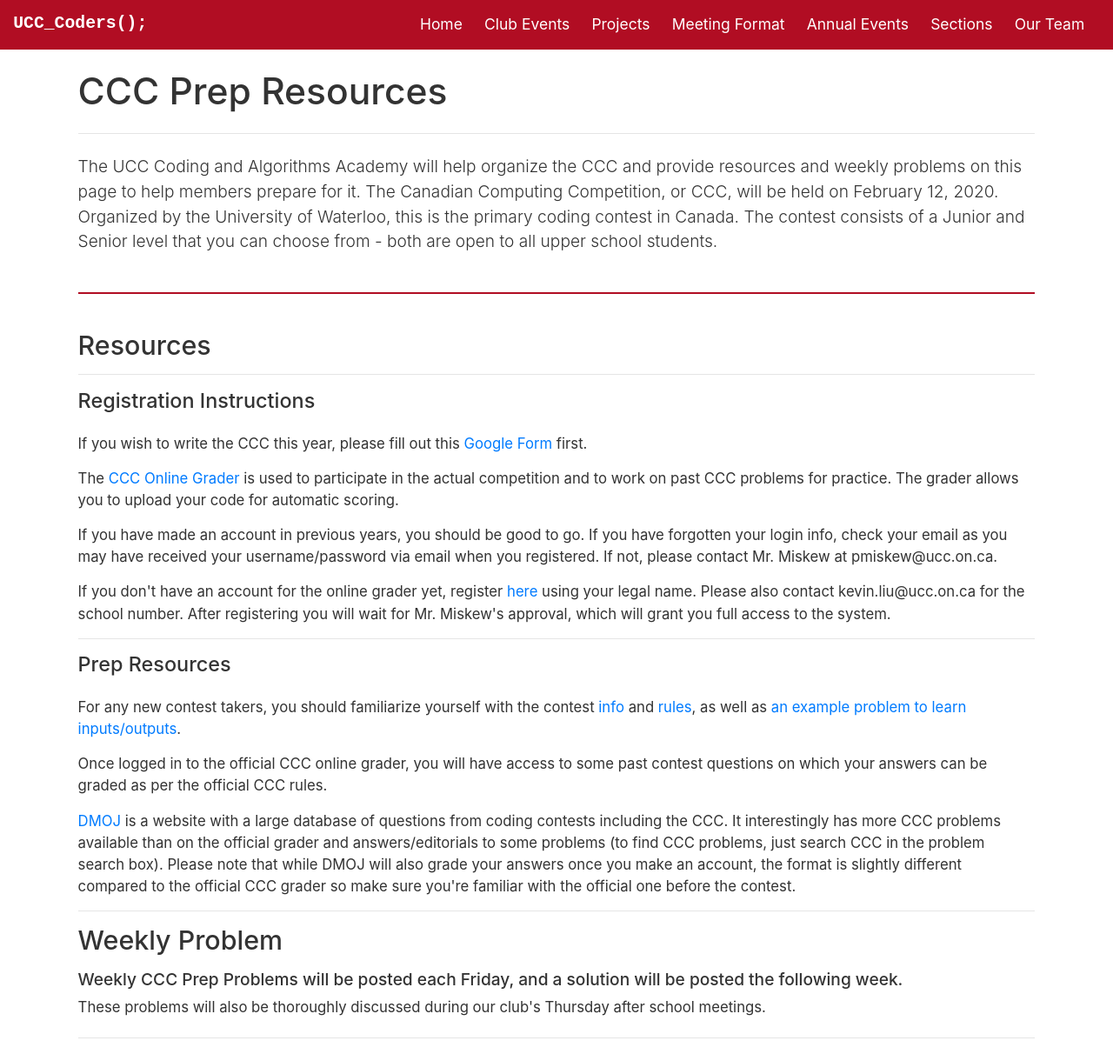
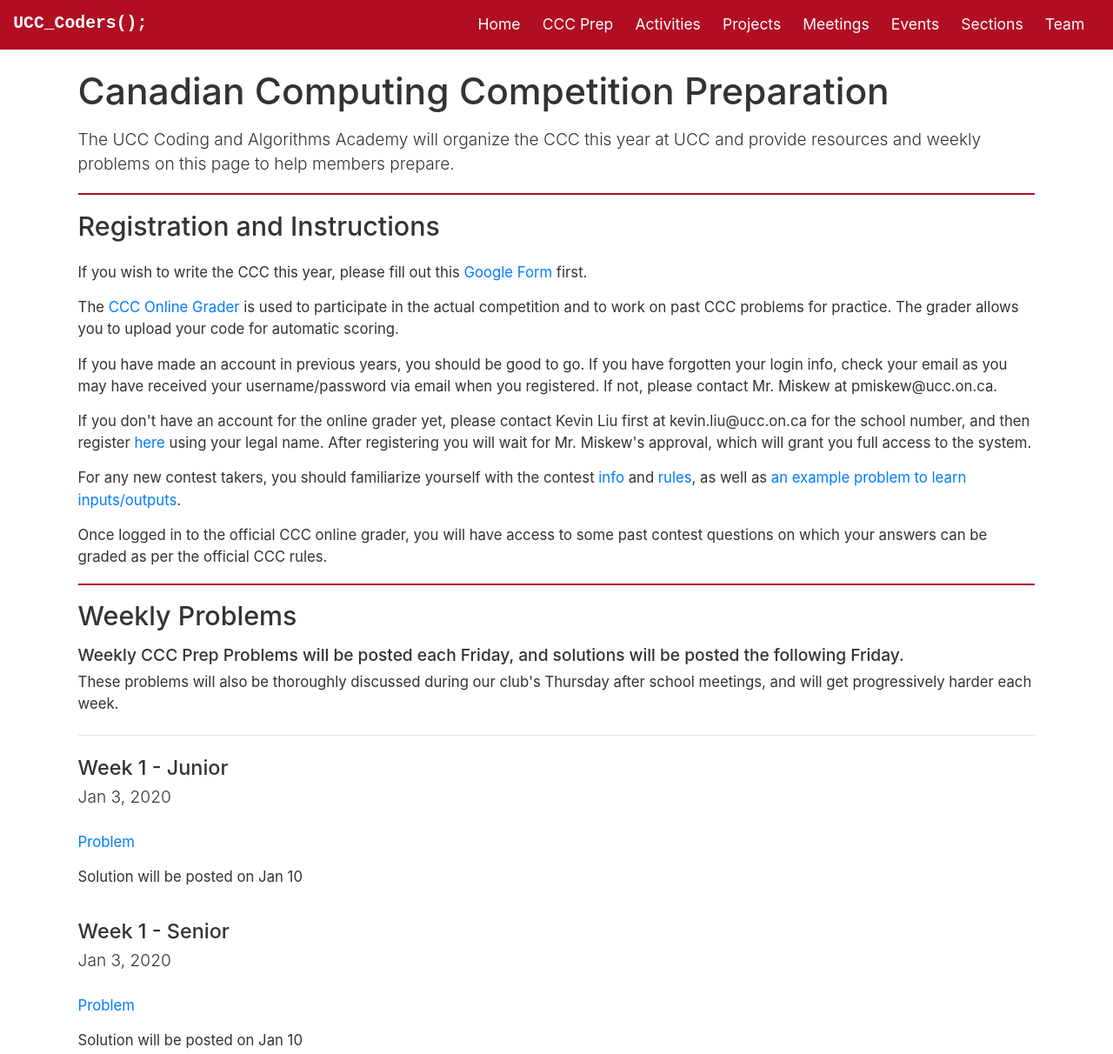
Before and after one commit to ucccoders/ucccoders.github.io, a plain HTML site: page ccc.html in a window 1280 px wide. Shown: the top 1212 px of the page at 87% size. Drawn offline with nearby package versions, Linux system fonts and the light colour scheme.

Commit message:
finalizing CCC prep page

```diff
--- a/ccc.html
+++ b/ccc.html
@@ -16,36 +16,40 @@
 
 
     <nav class="navbar fixed-top navbar-expand-lg navbar-dark " style = "background-color: #B10D23;">
-        <a class="navbar-brand code " href = ><b>UCC_Coders();</b></a>
+		<a class="navbar-brand code " href = "index.html"><b>UCC_Coders();</b></a>
 		<button class="navbar-toggler" type="button" data-toggle="collapse" data-target="#navbarNavDropdown" aria-controls="navbarNavDropdown" aria-expanded="false" aria-label="Toggle navigation">
 		  <span class="navbar-toggler-icon"></span>
 		</button>
 		<div class="collapse navbar-collapse" id="navbarNavDropdown">
 		  <ul class="navbar-nav ml-auto">
 			<li class="nav-item">
-              <a class="nav-link nav-disappear" href="index.html#">Home </a>
+			  <a class="nav-link nav-disappear" href="index.html">Home </a>
 			</li>
 			<li class="nav-item">
-              <a class="nav-link nav-disappear" href="index.html#events">Club Events</a>
+				<a class="nav-link nav-disappear" href="ccc.html">CCC Prep</a>
+			  </li>
+			<li class="nav-item">
+			  <a class="nav-link nav-disappear" href="index.html#events">Activities</a>
 			</li>
 			<li class="nav-item">
 			  <a class="nav-link nav-disappear" href="index.html#projects">Projects</a>
 			</li>
 
 			<li class="nav-item">
-                <a class="nav-link nav-disappear" href="index.html#meetings">Meeting Format</a>
+				<a class="nav-link nav-disappear" href="index.html#meetings">Meetings</a>
 			 </li>
 
 			<li class="nav-item nav-disappear">
-                <a class="nav-link" href="index.html#annuals">Annual Events</a>
+				<a class="nav-link" href="index.html#annuals">Events</a>
 			</li>
 
 			<li class="nav-item nav-disappear">
 				<a class="nav-link" href="index.html#sections">Sections</a>
 			</li>
 
+
 			<li class="nav-item">
-                <a class="nav-link nav-disappear" href="index.html#team">Our Team</a>
+				<a class="nav-link nav-disappear" href="index.html#team">Team</a>
 			</li>
 
 		  </ul>
@@ -64,11 +68,10 @@
 	<div class = "content" style = "padding-top: 27px;">
 
         <div class="block">
-            <h1 >CCC Prep Resources</h1>
+            <h1 class = "pb-2">Canadian Computing Competition Preparation</h1>
 
-            <hr class="my-4">
-            <p class="lead media">
-                The UCC Coding and Algorithms Academy will help organize the CCC and provide resources and weekly problems on this page to help members prepare for it. The Canadian Computing Competition, or CCC, will be held on February 12, 2020. Organized by the University of Waterloo, this is the primary coding contest in Canada. The contest consists of a Junior and Senior level that you can choose from - both are open to all upper school students.
+            <p class="lead media mb-1">
+                The UCC Coding and Algorithms Academy will organize the CCC this year at UCC and provide resources and weekly problems on this page to help members prepare.
             </p>
 
 
@@ -78,36 +81,30 @@
         </div>
 
         <div class="block pb-5">
-            <hr class = "line1">
-            <h2 class = "pt-4"> Resources</h2>
-            <hr>
+            <hr class = "line1 mt-1">
+
             <div>
-                <h4 class = "pb-3"> Registration Instructions</h4>
+                <h2 class = "pb-3"> Registration and Instructions</h2>
 
                 <p> If you wish to write the CCC this year, please fill out this <a target="_blank"href = "https://docs.google.com/forms/d/1WvnOWGzzhL_vk8m7F9LNgQ6WmhuwuFKSt3g3ZYJKWN0/">Google Form</a> first. </p>
 
                 <p> The <a target="_blank"href = "https://cccgrader.com/index.php"> CCC Online Grader</a> is used to participate in the actual competition and to work on past CCC problems for practice. The grader allows you to upload your code for automatic scoring. </p>
                 <p> If you have made an account in previous years, you should be good to go. If you have forgotten your login info, check your email as you may have received your username/password via email when you registered. If not, please contact Mr. Miskew at pmiskew@ucc.on.ca.  </p>
-                <p> If you don't have an account for the online grader yet, register <a target="_blank"href = "https://cccgrader.com/register.php">here</a> using your legal name. Please also contact kevin.liu@ucc.on.ca for the school number. After registering you will wait for Mr. Miskew's approval, which will grant you full access to the system. </p>
-
-                <hr>
-
-                <h4 class = "pb-3"> Prep Resources</h4>
+                <p> If you don't have an account for the online grader yet, please contact Kevin Liu first at kevin.liu@ucc.on.ca for the school number, and then register <a target="_blank"href = "https://cccgrader.com/register.php">here</a> using your legal name. After registering you will wait for Mr. Miskew's approval, which will grant you full access to the system. </p>
 
                 <p>For any new contest takers, you should familiarize yourself with the contest <a target = "_blank" href = "https://cemc.uwaterloo.ca/contests/computing/details.html">info</a> and <a target = "_blank" href = "https://cccgrader.com/rules.pdf">rules</a>, as well as <a href = "https://cemc.uwaterloo.ca/contests/computing/examples.html" target = "_blank">an example problem to learn inputs/outputs</a>. </p>
 
                 <p> Once logged in to the official CCC online grader, you will have access to some past contest questions on which your answers can be graded as per the official CCC rules.</p>
-                <p><a href = "https://dmoj.ca/problems/" target = "_blank">DMOJ</a> is a website with a large database of questions from coding contests including the CCC. It interestingly has more CCC problems available than on the official grader and answers/editorials to some problems (to find CCC problems, just search CCC in the problem search box). Please note that while DMOJ will also grade your answers once you make an account, the format is slightly different compared to the official CCC grader so make sure you're familiar with the official one before the contest. </p>
 
             </div>
 
-
-            <hr><h2 class = "pb-2"> Weekly Problem</h2>
-            <h5> Weekly CCC Prep Problems will be posted each Friday, and a solution will be posted the following week. </h5>
-            <p> These problems will also be thoroughly discussed during our club's Thursday after school meetings. </p>
+            <hr class = "line1">
+            <h2 class = "pb-2"> Weekly Problems</h2>
+            <h5> Weekly CCC Prep Problems will be posted each Friday, and solutions will be posted the following Friday. </h5>
+            <p> These problems will also be thoroughly discussed during our club's Thursday after school meetings, and will get progressively harder each week.</p>
             <hr class="my-4">
 
-
+            <!--
             <h4> Week 2 - Junior</h4>
             <h5 class="lead">Jan 10, 2020</h5>
             <br>
@@ -280,7 +277,7 @@ int main(int argc, const char * argv[]) {
 }
                     </pre>
             </div>
-
+            -->
             <h4> Week 1 - Junior</h4>
             <h5 class="lead">Jan 3, 2020</h5>
             <br>
@@ -299,7 +296,8 @@ int main(int argc, const char * argv[]) {
 
                 <hr>
             </div>
-            <p><a href = "javascript:void(0);" onclick="hideshow('week1js')"> Solution</a></p>
+            <p> Solution will be posted on Jan 10</p>
+            <!--<p><a href = "javascript:void(0);" onclick="hideshow('week1js')"> Solution</a></p>-->
             <br>
             <div class = "problem pb-4" id = "week1js">
                 <p> This problem was the second question from the 2014 Junior CCC competition. </p>
@@ -344,7 +342,8 @@ length = int(input(""))
                 <p>Initially, our list of invitees is {1, 2, 3, 4, 5, 6, 7, 8, 9, 10}. There will be two rounds of removals. After the first round of removals, we remove the even positions (i.e., every second position), which causes our list of invitees to be {1, 3, 5, 7, 9}. After the second round of removals, we remove every 3rd remaining invitee: thus, we keep 1 and 3, remove 5 and keep 7 and 9, which leaves us with an invitee list of {1, 3, 7, 9}.</p>
 
             </div>
-            <p><a href = "javascript:void(0);"onclick="hideshow('week1ss')"> Solution</a></p>
+            <p> Solution will be posted on Jan 10</p>
+            <!--<p><a href = "javascript:void(0);"onclick="hideshow('week1ss')"> Solution</a></p>-->
             <br>
             <div class = "problem pb-4" id = "week1ss">
                 <p> This problem was the first question from the 2014 Senior CCC competition. </p>
--- a/styles.css
+++ b/styles.css
@@ -226,7 +226,7 @@ height: 100%;
   height:2px !important;
   background:#B10D23;
   margin-top: 1.6%;
-  margin-bottom: 1.6%
+  margin-bottom: 1.6%;
 }
 
 .line1-light{
```
Also changed, not shown: ai.html (+10 -6 lines), algorithms.html (+10 -6 lines), gamedev.html (+10 -6 lines), index.html (+1 -1 lines), projects.html (+10 -6 lines), webdev.html (+10 -6 lines). Lines whose indentation alone changed are shown as unchanged.
